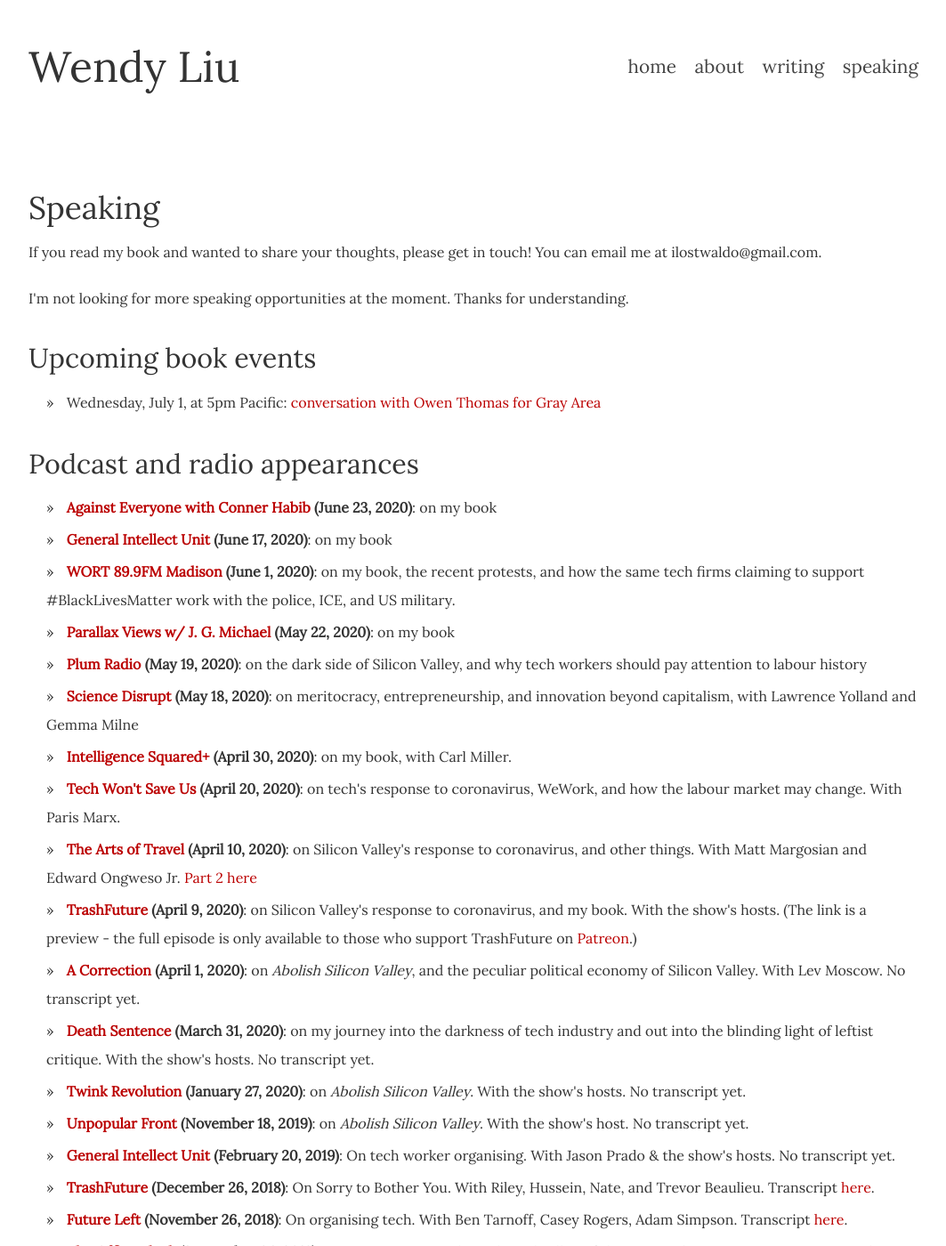
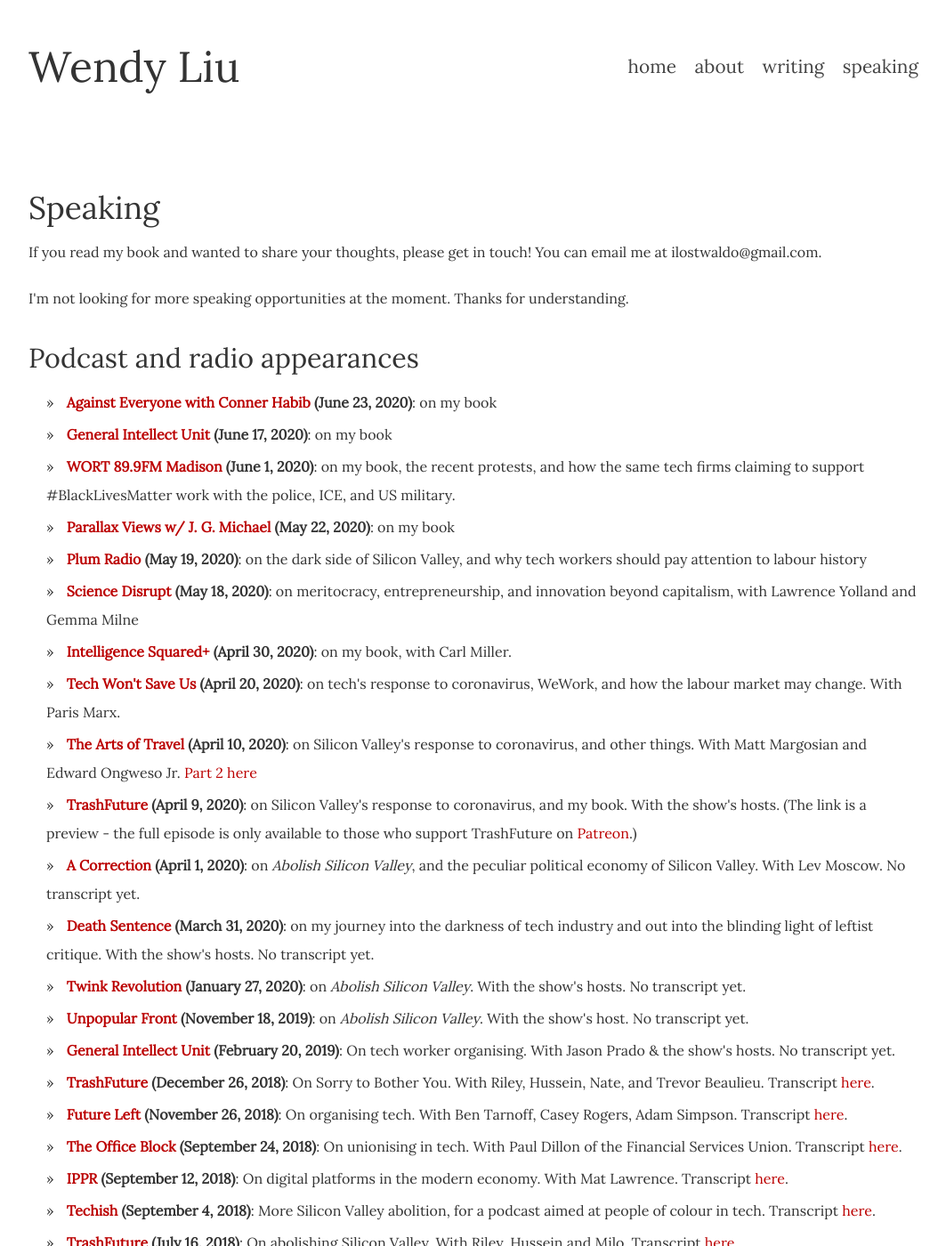
Before and after one commit to dellsystem/dellsystem.github.io, a Jekyll site: the page built from speaking/index.html, in a window 1280 px wide and 1400 px high. Shown: the whole window at 89% size, without its empty margins (108-1171 px from the left). Built offline with Jekyll 4.4.1, drawn with Linux system fonts in a browser that asks for light colours; some of the changed text lies outside the part shown.

Commit message:
Update speaking page

```diff
--- a/_includes/past.html
+++ b/_includes/past.html
@@ -1,6 +1,7 @@
 <h3>Recent</h3>
 
 <ul>
+    <li><strong>Mechanics Institute x Gray Area (July 1, 2020)</strong>: book discussion with Owen Thomas, <a href="https://www.youtube.com/watch?v=S7iJe4vs5Sc&feature=youtu.be">video available on YouTube</a></li>
     <li><strong>Everyday Analysis (June 25, 2020)</strong>: book discussion with Alfie Bown</li>
     <li><strong>Quarantine Book Club (June 24, 2020)</strong>: book discussion with Mike Monteiro</li>
     <li><strong>CODE-CWA (June 23, 2020)</strong>: Q&A with organizers from the Communications Workers of America, <a href="https://www.pscp.tv/w/1ZkJzmBzdnrGv">recorded with Periscope</a></li>
--- a/_includes/upcoming.html
+++ /dev/null
@@ -1,3 +0,0 @@
-<ul>
-    <li>Wednesday, July 1, at 5pm Pacific: <a href="https://grayarea.org/event/abolish-silicon-valley-wendy-liu/">conversation with Owen Thomas for Gray Area</a></li>
-</ul>
--- a/speaking/index.html
+++ b/speaking/index.html
@@ -7,10 +7,6 @@ title: Speaking
 
 <p>I'm not looking for more speaking opportunities at the moment. Thanks for understanding.</p>
 
-<h2>Upcoming book events</h2>
-
-{% include upcoming.html %}
-
 <h2 id="podcasts">Podcast and radio appearances</h2>
 
 {% include podcasts.html %}
```
